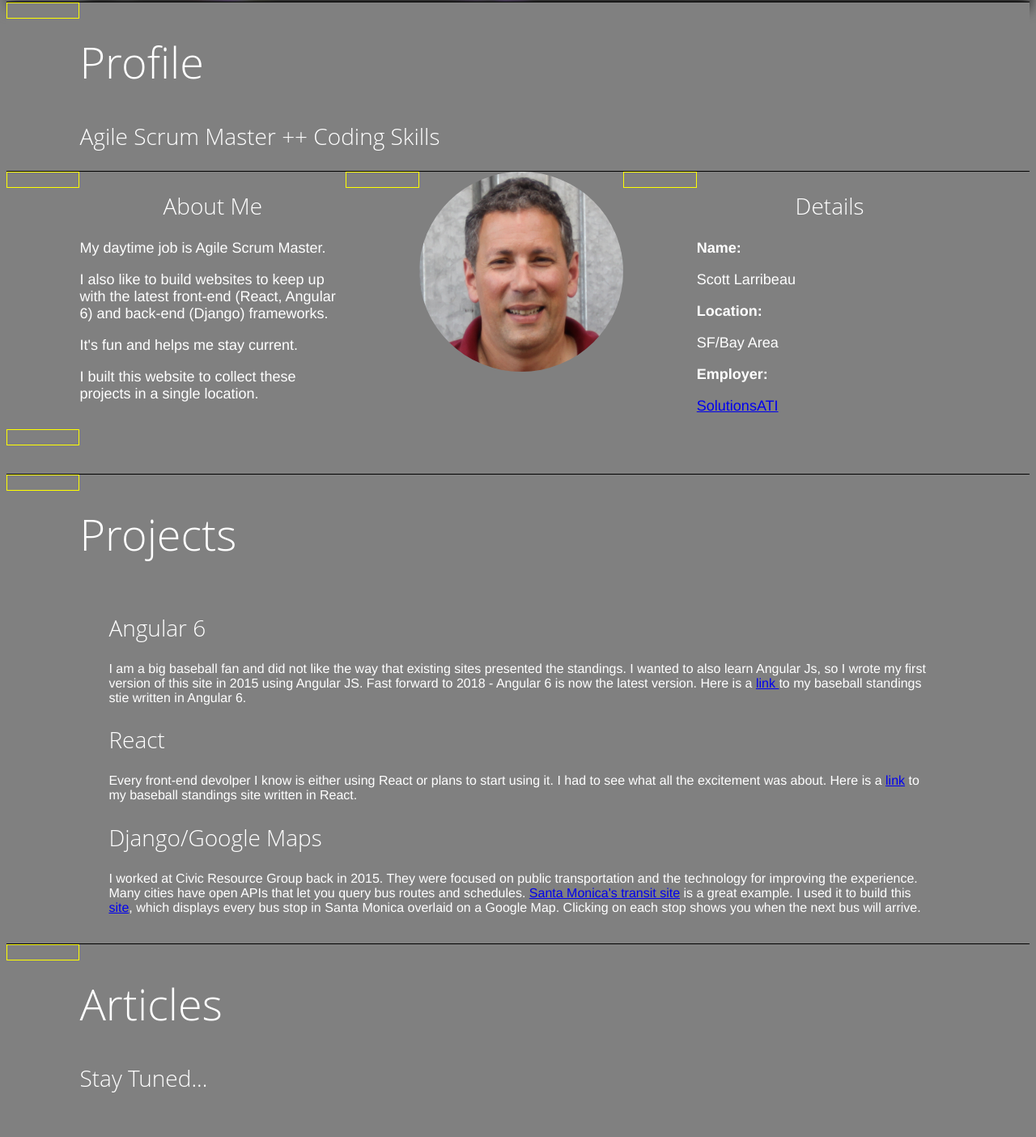
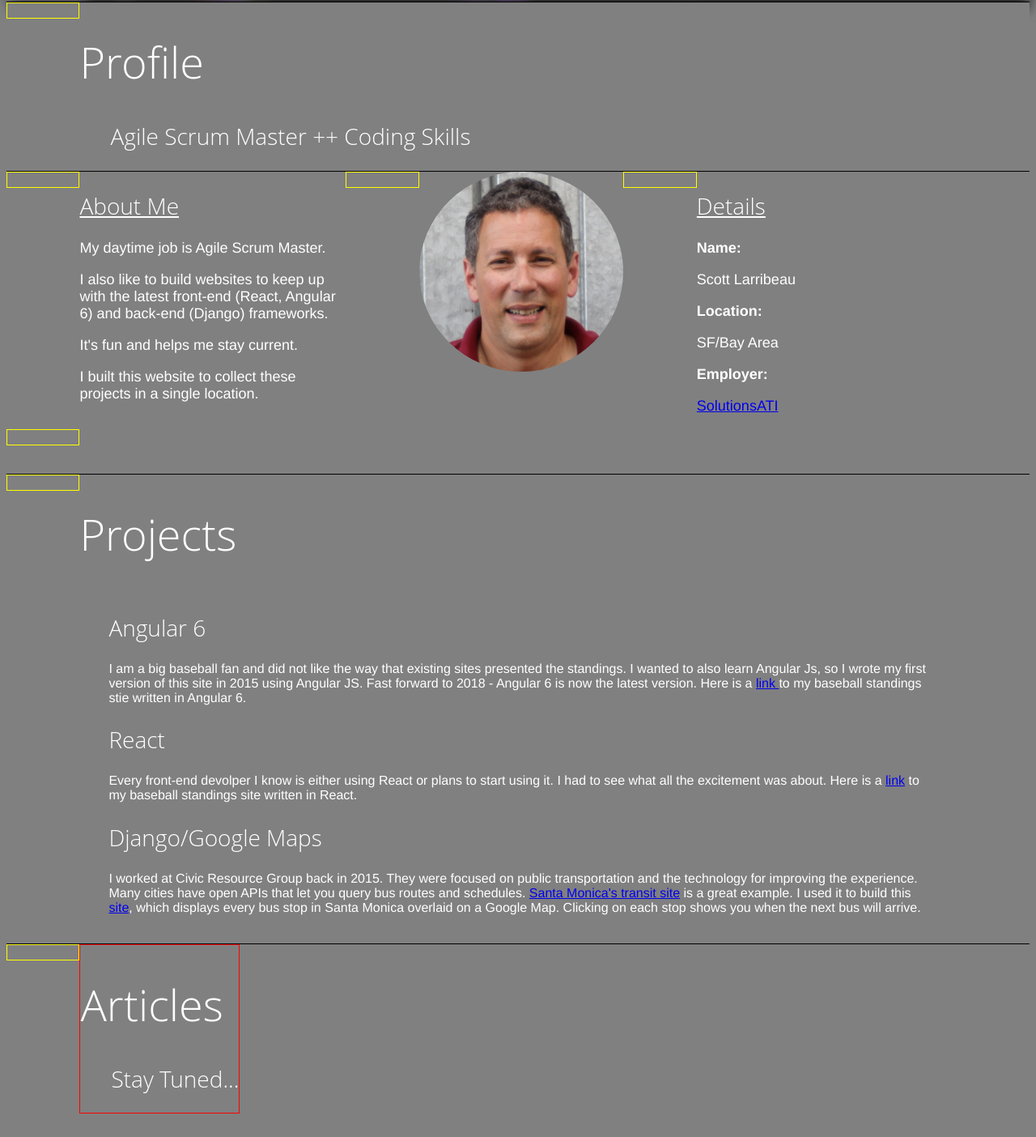
Before and after one commit to slarribeau/home_page, a plain HTML site: page index.html in a window 1280 px wide. Shown: the part 696-2100 px from the top of the page at 81% size. Drawn offline with Linux system fonts and the light colour scheme.

Commit message:
fine tune some of the indents of h2

```diff
--- a/index.html
+++ b/index.html
@@ -34,6 +34,7 @@
     font-family:'Open Sans',sans-serif;
     font-weight:300;
     font-size: 28px;
+    /*text-indent: 15%;*/
   }
 
   p, strong {
@@ -134,7 +135,7 @@
   }
 
   .left h2, .right h2 {
-    text-align: center;
+    text-decoration: underline;
   }
 
   .social_icons {
@@ -209,7 +210,7 @@
         <div class="fill">&nbsp;</div>
         <div style="float:left">
             <h1>Profile</h1>
-            <h2>Agile Scrum Master ++ Coding Skills</h2>
+            <h2 style="text-indent:38px">Agile Scrum Master ++ Coding Skills</h2>
         </div>
        <!-- prevent float chaos-->
         <div style="clear:both">
@@ -271,9 +272,9 @@
 
     <div id="articles" class="box">
         <div class="fill">&nbsp;</div>
-        <div style="float:left">
+        <div style="float:left;border:solid 1px red">
             <h1>Articles</h1>
-            <h2>Stay Tuned...</h2>
+            <h2 style="text-indent:38px">Stay Tuned...</h2>
         </div>
         <!-- prevent float chaos-->
         <div style="clear:both"></div>
```
